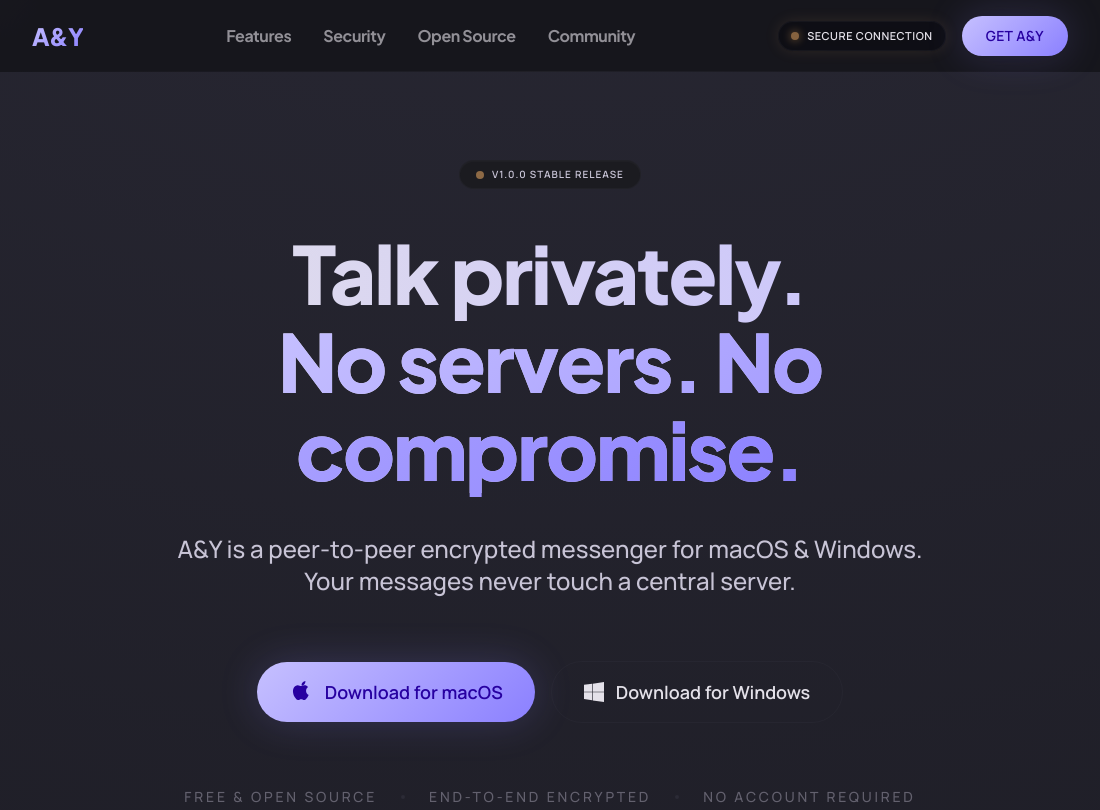
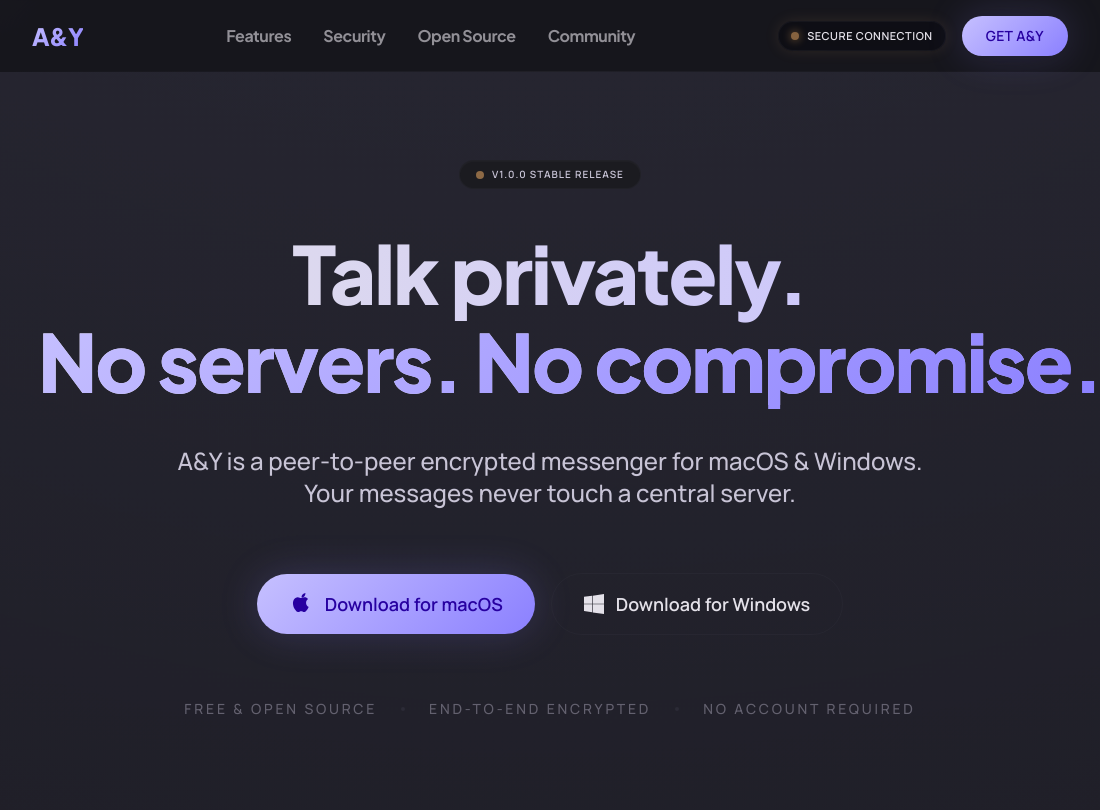
Before and after one commit to Adishram/ay-messaging-app, an Electron app: page website/index.html in a window 1100 px wide. Shown: the top 810 px of the page. Drawn offline with nearby package versions, Linux system fonts and the light colour scheme.

Commit message:
Refine website UI based on feedback

```diff
--- a/website/index.html
+++ b/website/index.html
@@ -152,16 +152,16 @@
 
     <main class="relative pt-40 z-10">
         <!-- Hero Section -->
-        <section class="max-w-5xl mx-auto px-8 text-center mb-40">
+        <section class="max-w-7xl mx-auto px-8 text-center mb-40">
             <div class="inline-flex items-center gap-2 px-4 py-1.5 rounded-full bg-surface-container-low border border-outline-variant/15 mb-10 shadow-[inset_0_1px_rgba(255,255,255,0.02)]">
                 <span class="w-2 h-2 rounded-full bg-tertiary animate-pulse"></span>
                 <span class="text-label-sm font-bold text-on-surface-variant uppercase tracking-widest text-[10px]">v1.0.0 Stable Release</span>
             </div>
 
             <!-- Type scale: Display -->
-            <h1 class="font-headline text-5xl md:text-[5rem] font-extrabold tracking-tight mb-10 leading-[1.1] text-transparent bg-clip-text bg-gradient-to-r from-on-surface to-primary">
+            <h1 class="font-headline text-5xl md:text-[5rem] font-extrabold tracking-tight mb-10 leading-[1.1] text-transparent bg-clip-text bg-gradient-to-r from-on-surface to-primary max-w-5xl mx-auto w-full">
                 Talk privately. <br/>
-                <span class="text-gradient">No servers. No compromise.</span>
+                <span class="text-gradient md:whitespace-nowrap">No servers. No compromise.</span>
             </h1>
 
             <p class="text-on-surface-variant text-xl md:text-2xl max-w-3xl mx-auto mb-16 leading-relaxed font-medium">
@@ -434,8 +434,8 @@
                 </p>
             </div>
             <div class="flex flex-wrap justify-center gap-x-8 gap-y-4 font-label text-sm">
-                <a class="text-on-surface/40 hover:text-primary transition-all font-medium" href="#">GitHub</a>
-                <a class="text-on-surface/40 hover:text-primary transition-all font-medium" href="#">Documentation</a>
+                <a class="text-on-surface/40 hover:text-primary transition-all font-medium" href="https://github.com/Adishram/ay-messaging-app" target="_blank">GitHub</a>
+                <a class="text-on-surface/40 hover:text-primary transition-all font-medium" href="https://github.com/Adishram/ay-messaging-app#readme" target="_blank">Documentation</a>
                 <a class="text-on-surface/40 hover:text-primary transition-all font-medium" href="#">Privacy Policy</a>
                 <a class="text-on-surface/40 hover:text-primary transition-all font-medium" href="#">Terms</a>
             </div>
```
